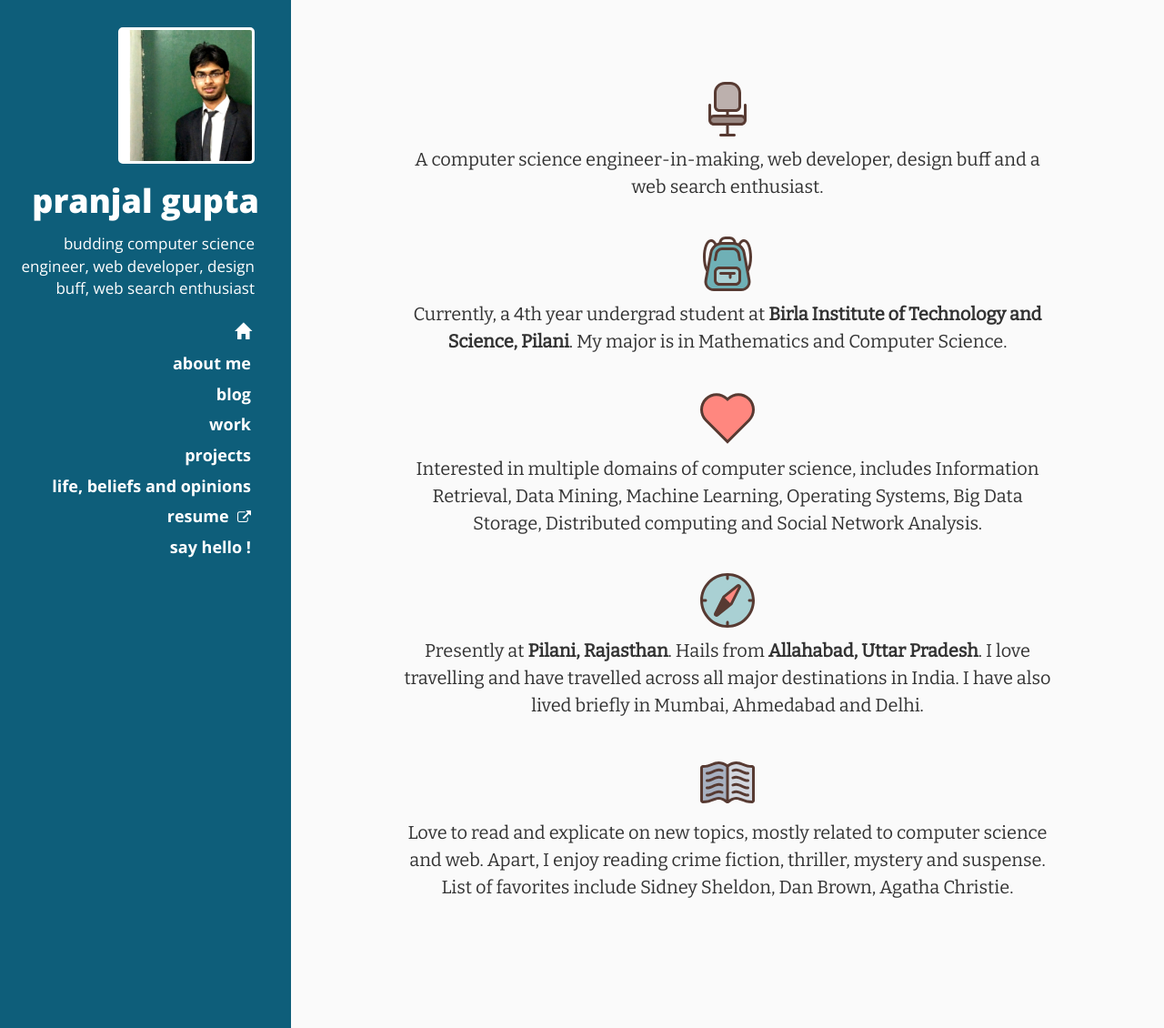
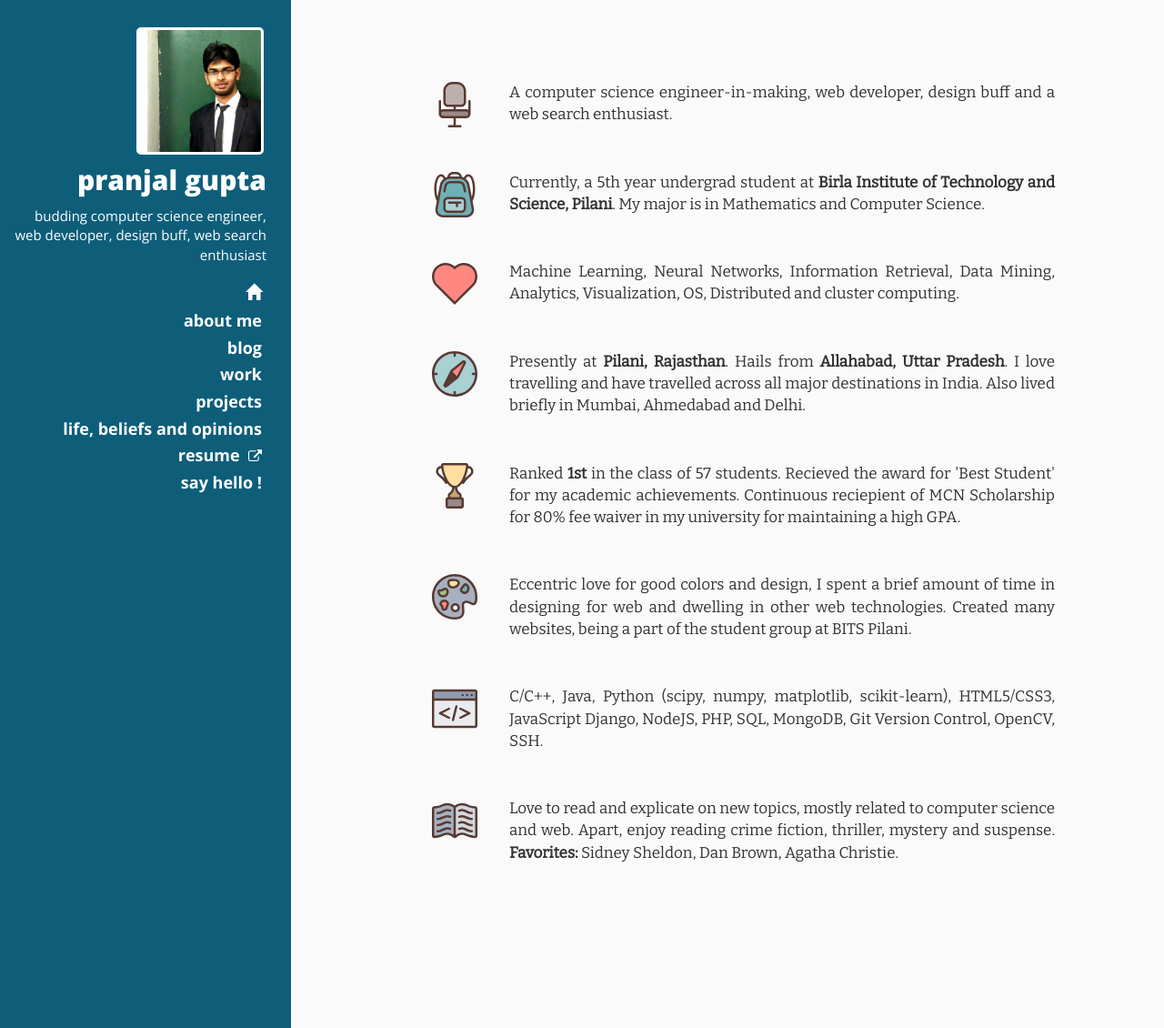
Before and after one commit to g31pranjal/personalweb, a Jekyll site: the page built from about.html, in a window 1280 px wide. Shown: the whole page at 91% size. Built offline with Jekyll 4.4.1, drawn with Linux system fonts in a browser that asks for light colours.

Commit message:
progress

```diff
--- /dev/null
+++ b/_data/about.json
@@ -0,0 +1,30 @@
+{
+	"array" :
+		[
+			{
+				"img" : "/assets/img/about-me.svg",
+				"txt" : "A computer science engineer-in-making, web developer, design buff and a web search enthusiast."
+			}, {
+				"img" : "/assets/img/about-edu.svg",
+				"txt" : "Currently, a 5th year undergrad student at <b>Birla Institute of Technology and Science, Pilani</b>. My major is in Mathematics and Computer Science."
+			}, {
+				"img" : "/assets/img/about-interest.svg",
+				"txt" : "Machine Learning, Neural Networks, Information Retrieval, Data Mining, Analytics, Visualization, OS, Distributed and cluster computing."
+			}, {
+				"img" : "/assets/img/about-loc.svg",
+				"txt" : "Presently at <b>Pilani, Rajasthan</b>. Hails from <b>Allahabad, Uttar Pradesh</b>. I love travelling and have travelled across all major destinations in India. Also lived briefly in Mumbai, Ahmedabad and Delhi."
+			}, {
+				"img" : "/assets/img/about-award.svg",
+				"txt" : "Ranked <b>1st</b> in the class of 57 students. Recieved the award for 'Best Student' for my academic achievements. Continuous reciepient of MCN Scholarship for 80% fee waiver in my university for maintaining a high GPA."
+			}, {
+				"img" : "/assets/img/about-design.svg",
+				"txt" : "Eccentric love for good colors and design, I spent a brief amount of time in designing for web and dwelling in other web technologies. Created many websites, being a part of the student group at BITS Pilani."
+			}, {
+				"img" : "/assets/img/about-tools.svg",
+				"txt" : "C/C++, Java, Python (scipy, numpy, matplotlib, scikit-learn), HTML5/CSS3, JavaScript Django, NodeJS, PHP, SQL, MongoDB, Git Version Control, OpenCV, SSH."
+			}, {
+				"img" : "/assets/img/about-read.svg",
+				"txt" : "Love to read and explicate on new topics, mostly related to computer science and web. Apart, enjoy reading crime fiction, thriller, mystery and suspense. <b>Favorites:</b> Sidney Sheldon, Dan Brown, Agatha Christie."
+			}
+		]
+}
--- a/about.html
+++ b/about.html
@@ -11,49 +11,28 @@ keywords :
 		<div class="container-fluid main-page-container">
 			<div class="row" style="height : 100%">
 				{% include sidebar-nav.html %}
-
 				<div class="col-md-9 content-area">
-					<img  class="about-img"  src="/assets/img/about-me.svg">
-					<div class="about-text">
-						A computer science engineer-in-making, web developer, design buff and a web search enthusiast.
+					{% for point in site.data.about.array %}
+					<div id="about-point-wrapper col-md-12">
+						<img  class="about-img col-md-2"  src="{{point.img}}">
+						<div class="about-text col-md-10">
+							{{point.txt}}
+						</div>
 					</div>
-					<img  class="about-img"  src="/assets/img/about-edu.svg">
-					<div class="about-text">
-						Currently, a 4th year undergrad student at <b>Birla Institute of Technology and Science, Pilani</b>. My major is in Mathematics and Computer Science.
-					</div>
-					<img  class="about-img"  src="/assets/img/about-interest.svg">
-					<div class="about-text">
-						Interested in multiple domains of computer science, includes Information Retrieval, Data Mining, Machine Learning, Operating Systems, Big Data Storage, Distributed computing and Social Network Analysis.
-
-					</div>
-					<img  class="about-img"  src="/assets/img/about-loc.svg">
-					<div class="about-text">
-						Presently at <b>Pilani, Rajasthan</b>. Hails from <b>Allahabad, Uttar Pradesh</b>. I love travelling and have travelled across all major destinations in India. I have also lived briefly in Mumbai, Ahmedabad and Delhi.
-					</div>
-					<img  class="about-img"  src="/assets/img/about-read.svg">
-					<div class="about-text">
-						Love to read and explicate on new topics, mostly related to computer science and web. Apart, I enjoy reading crime fiction, thriller, mystery and suspense. List of favorites include Sidney Sheldon, Dan Brown, Agatha Christie.
-					</div>
+					{% endfor %}
 				</div>
-
-
-
 			</div>
 		</div>
 
 
 		<script>
-
 		$(document).ready(function() {
 			$(".content-area").css({"padding-top": "60px"});
 			$(".content-area").animate({"padding-top": "90px" , "opacity" : 1}, "slow");
 
 		});
-
 		</script>
 
 
-
 	</body>
-
 </html>
--- a/assets/css/base.css
+++ b/assets/css/base.css
@@ -45,27 +45,27 @@ a:hover{
 }
 
 .nick {
-	padding: 15px;
+	padding: 7px;
 	padding-bottom: 0px;
 	font-weight: 900;
-	font-size: 36px;
+	font-size: 30px;
 	margin-right: 20px;
 }
 
 .intro {
-	padding: 10px;
-	font-size: 17px;
-	margin-right: 30px;
+	padding: 7px;
+	font-size: 15px;
+	margin-right: 20px;
 }
 
 .main-ul {
 	margin-top: 10px;
-	margin-right: 40px;
+	margin-right: 30px;
 	text-align: right;
 }
 
 .main-ul>li {
-	padding: 4px;
+	padding: 2px;
 	font-weight: 700;
 	font-size: 18px;
 }
@@ -73,12 +73,11 @@ a:hover{
 
 .photo-frame {
 	border-radius: 5px;
-	width: 150px;
-	height: 150px;
+	width: 140px;
+	height: 140px;
 	margin-top: 30px;
-	margin-left: calc(100% - 190px);
+	margin-left: calc(100% - 170px);
 	position: static;
-	margin-right: 20px;
 	background: green;
 	background: url('../img/mep.jpg');
 	background-size: 100%;
@@ -89,21 +88,21 @@ a:hover{
 /* -------------------------- project template --------------------------------- */
 
 .project-meta {
-	font-size: 20px;
+	font-size: 17px;
 	margin-bottom: 10px;
 	color: #bbb;
 }
 
 .project-title {
-	font-size: 40px;
+	font-size: 35px;
 	font-weight: 700;
 }
 
 .project-content {
 	text-align: justify;
-	margin-top: 40px;
-	font-size: 17px;
-	line-height: 28px;
+	margin-top: 35px;
+	font-size: 15px;
+	line-height: 24px;
 }
 
 .project-content>h1,
@@ -117,7 +116,7 @@ a:hover{
 }
 
 .project-content>p {
-	padding-top: 5px;
+	padding-top: 2px;
 }
 
 .project-back-btn {
@@ -153,39 +152,38 @@ a:hover{
 /* ---------------------------------------- project main ------------------------------ */
 
 .project-main-hi {
-	font-size: 80px;
+	font-size: 70px;
 	font-weight: 700;
 	line-height: 140px;
 	color: #007b47;
 }
 
 .project-main-icon {
-	width: 80px;
+	width: 70px;
 	margin-right: 30px;
 }
 
 .project-main-meta {
-	font-size: 20px;
+	font-size : 17px;
 }
 
 .project-main-year {
-	font-size: 22px;
+	font-size: 20px;
 	font-weight: 700;
 	line-height: 30px;
-	margin-top: 0px;
 }
 
 .project-main-entry {
 	margin: 10px 0px 20px 0px ;
-	font-size: 17px;
+	font-size: 15px;
 }
 
 .project-main-entry-desc {
-	font-size: 15px;
+	font-size: 13px;
 }
 
 .project-main-entry-date {
-	font-size: 11px;
+	font-size: 10px;
 	color: #888;
 	margin-top: 4px;
 }
@@ -193,57 +191,60 @@ a:hover{
 /* ---------------------------------------- work main ------------------------------ */
 
 .work-main-hi {
-	font-size: 80px;
+	font-size: 70px;
 	font-weight: 700;
 	line-height: 140px;
 	color: #e17b00;
 }
 
 .work-main-icon {
-	width: 80px;
+	width: 70px;
 	margin-right: 30px;
 }
 
 .work-main-meta {
-	font-size: 20px;
+	font-size: 17px;
 }
 
 .work-main-index {
 	margin-top: 30px;
-	margin-bottom: 50px;
+	margin-bottom: 40px;
 	display: block;
 }
 
 .work-main-entry {
 	/*border : 1px solid black;*/
 	margin: 10px;
-	margin-bottom: 15px;
+	margin-bottom: 20px;
 	padding: 10px;
 }
 
 .work-main-entry-logo {
-	width: 80px;
+	width: 70px;
 	padding: 2px;
 }
 
 .work-main-entry-text-org {
 	font-weight: 700;
-	font-size: 20px;
+	font-size: 18px;
 }
 
 .work-main-entry-text-loc {
-	font-size: 11px;
+	font-size: 10px;
 	color: #888;
 	margin-top: 0px;
 }
 
 .work-main-entry-text-desc {
 	margin-top: 6px;
+	text-align: justify;
+	font-size: 13px;
 }
 
 .work-main-entry-text-dat {
 	margin-top: 6px;
 	font-weight: 700;
+	font-size: 13px;
 	color: #555;
 }
 
@@ -253,14 +254,14 @@ a:hover{
 /* --------------------------------------------- about -------------------------------------- */
 
 .about-text {
-	font-size: 20px;
-	line-height: 30px;
-	text-align: center;
-	padding: 10px 0px 40px;
+	font-size: 17px;
+	/*line-height: px;*/
+	text-align: justify;
+	padding: 0px 0px 50px;
 }
 
 .about-img {
 	display: block;
-	margin: auto;
-	height: 60px;
+	margin-right: : 0px;
+	height: 50px;
 }
--- a/work.html
+++ b/work.html
@@ -44,9 +44,8 @@ keywords : work, internships, positions-of-responsibility
 
 					</div>
 
-
 					<div class="work-main-meta col-md-12">
-						While at BITS Pilani, I worked at some good positions in the student-run bodies of the Student Union. This has really helped me in getting a taste of teamwork, leadership and decision-making...
+						In BITS Pilani, I worked at some good positions in the student-run bodies of the Student Union. This has really helped me in getting a taste of teamwork, leadership and decision-making...
 					</div>
 
 					<div class="work-main-index col-md-12">
```
Also changed, not shown: assets/img/about-award.svg (added), assets/img/about-design.svg (added), assets/img/about-research.svg (added), assets/img/about-tools.svg (added).
